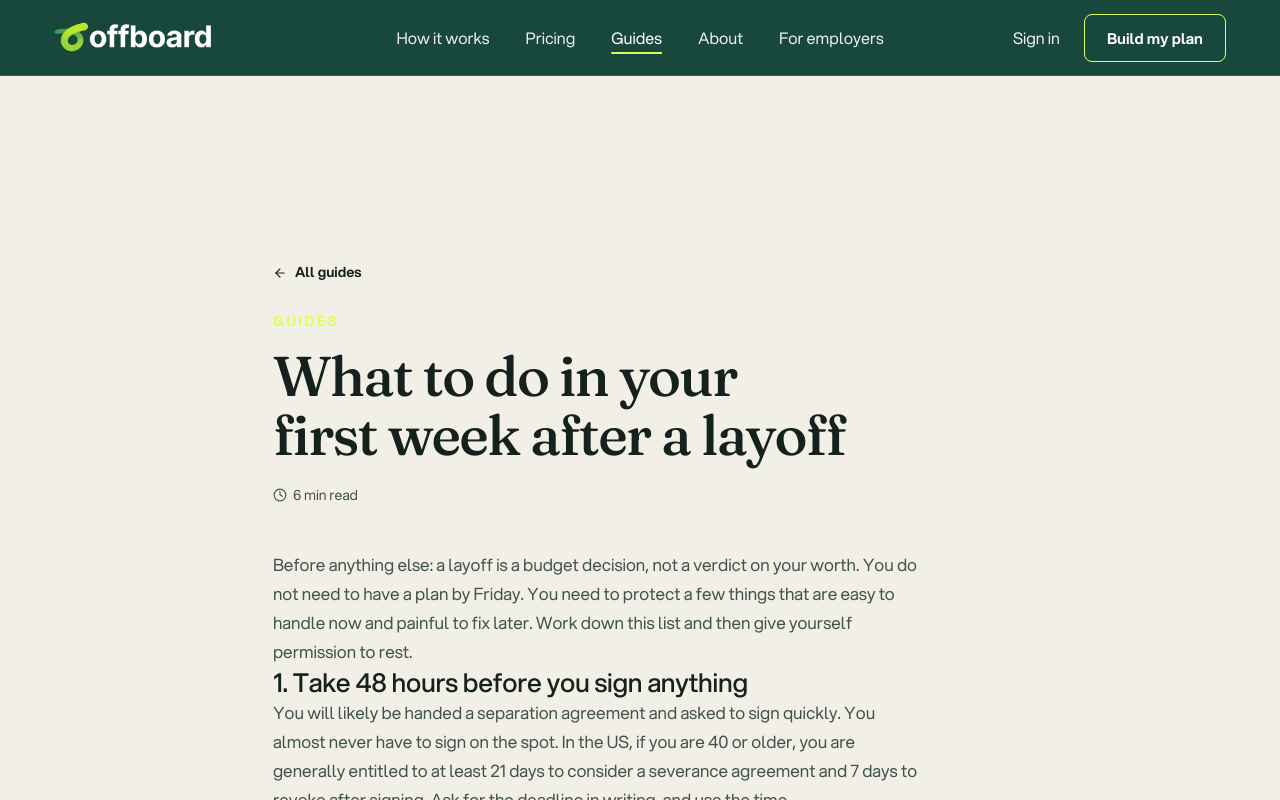
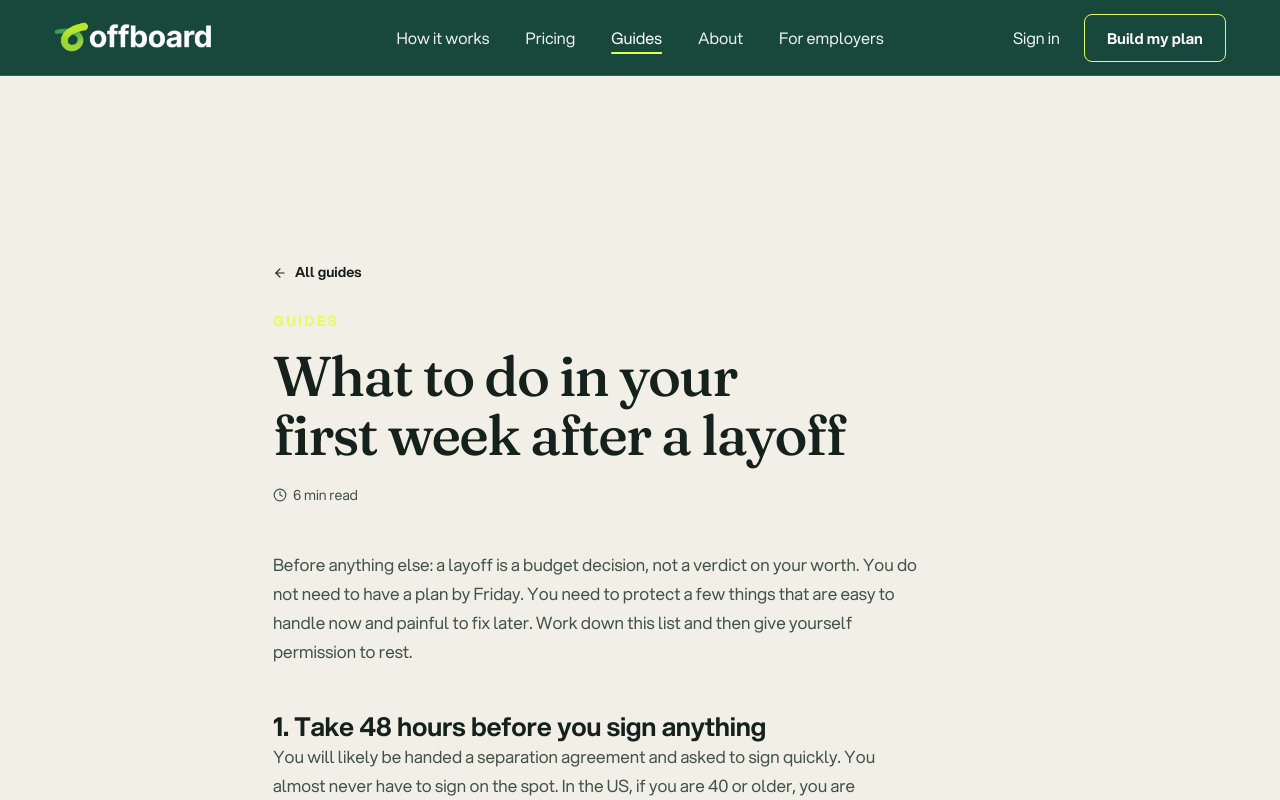
Before and after one commit to trulou1028/offboard-muo-marketing-site, a Next.js app: page /resources/first-week-after-a-layoff in a window 1280 px wide. Shown: the top 800 px of the page. Built offline with nearby package versions, Linux system fonts and the light colour scheme.

Commit message:
Fix mh-article-h2/h3 CSS specificity against sitewide heading rule

```diff
--- a/src/components/marketing/homepage/MarketingHomepage.css
+++ b/src/components/marketing/homepage/MarketingHomepage.css
@@ -545,9 +545,9 @@
 .mh-article-body { max-width: 68ch; margin-top: 44px; font-family: var(--font-aspekta), Inter, system-ui, sans-serif; }
 .mh-article-body h2,
 .mh-article-body h3 { font-family: var(--font-aspekta), Inter, system-ui, sans-serif; letter-spacing: -0.01em; }
-.mh-article-h2 { margin-top: 44px; font-size: 26px; font-weight: 650; line-height: 1.25; }
-.mh-article-h2:first-child { margin-top: 0; }
-.mh-article-h3 { margin-top: 30px; font-size: 19px; font-weight: 650; line-height: 1.3; }
+.mh-article-body h2.mh-article-h2 { margin-top: 44px; font-size: 26px; font-weight: 650; line-height: 1.25; }
+.mh-article-body h2.mh-article-h2:first-child { margin-top: 0; }
+.mh-article-body h3.mh-article-h3 { margin-top: 30px; font-size: 19px; font-weight: 650; line-height: 1.3; }
 .mh-article-p { margin-top: 16px; color: var(--mh-muted); font-size: 17px; line-height: 29px; }
 .mh-article-list { margin-top: 16px; display: flex; flex-direction: column; gap: 10px; }
 .mh-article-list li { position: relative; padding-left: 22px; color: var(--mh-muted); font-size: 17px; line-height: 27px; }
```
